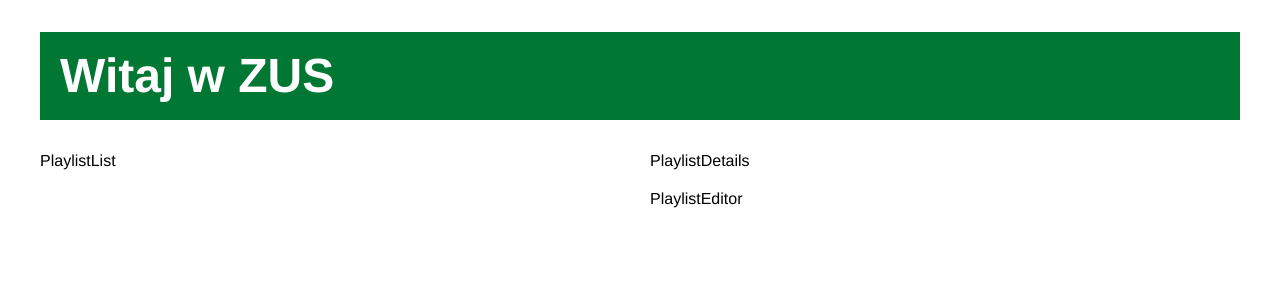
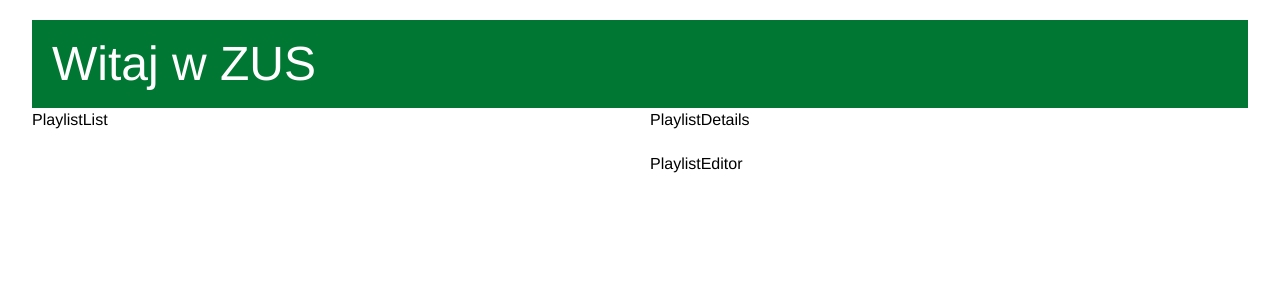
Before and after one commit to slawekppr/zus-react, a React (Vite) app: page / in a window 1280 px wide. Shown: the top 300 px of the page. Built offline with nearby package versions, Linux system fonts and the light colour scheme.

Commit message:
Fix CSS layers

```diff
--- a/src/index.css
+++ b/src/index.css
@@ -1,13 +1,12 @@
-
-body{
-    font-family: "Lato Bold", "Helvetica Neue", Helvetica, Arial, sans-serif;
-}
-
-
 @layer tailwind-base, primereact, tailwind-utilities;
 
 /* IMPORTANT: In "styled" mode you must add the PrimeReact Theme here. Do NOT include in "unstyled" mode */
-@import 'primereact/resources/themes/lara-light-blue/theme.css'
+@import "primereact/resources/themes/lara-light-blue/theme.css";
+
+body {
+  font-family: "Lato Bold", "Helvetica Neue", Helvetica, Arial, sans-serif;
+}
+
 
 @layer tailwind-base {
   @tailwind base;
```
